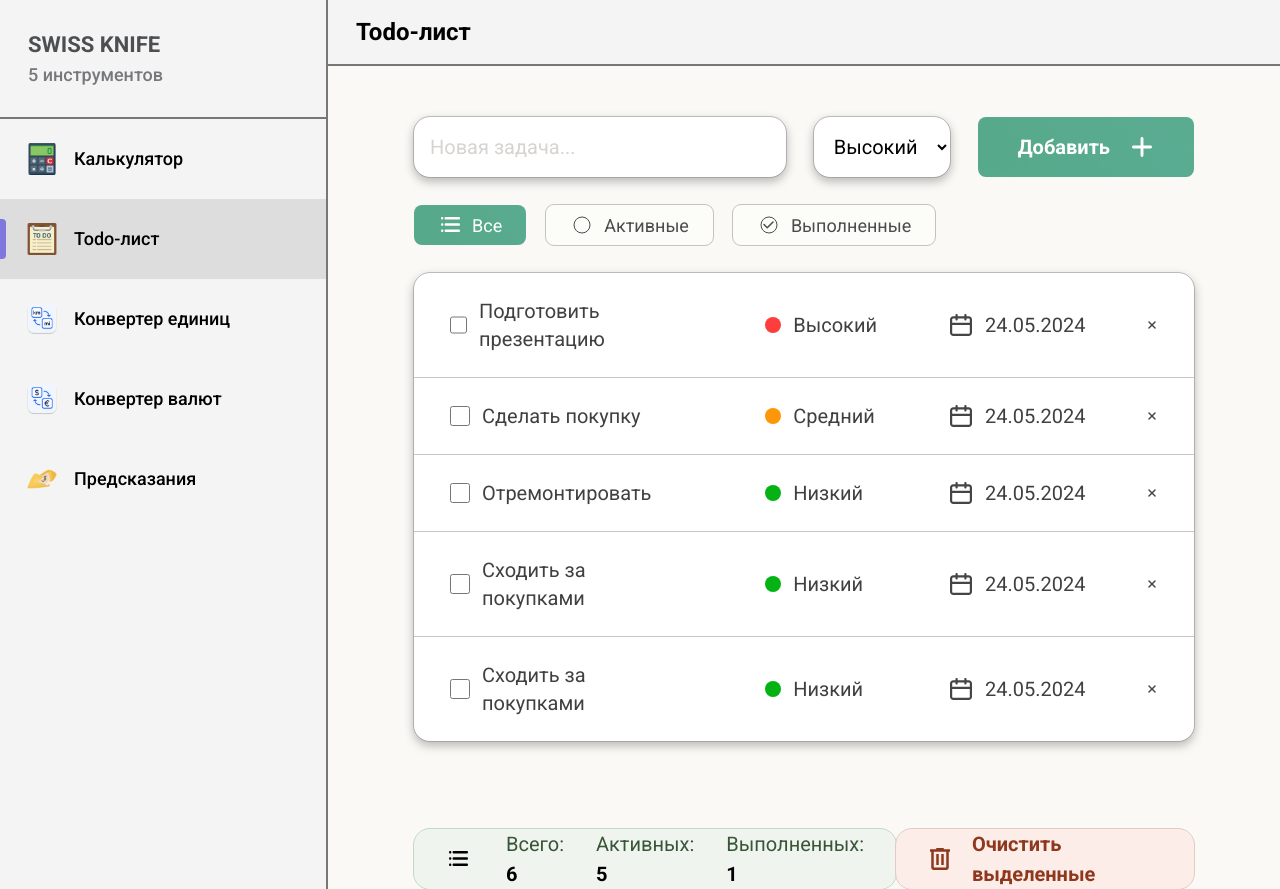
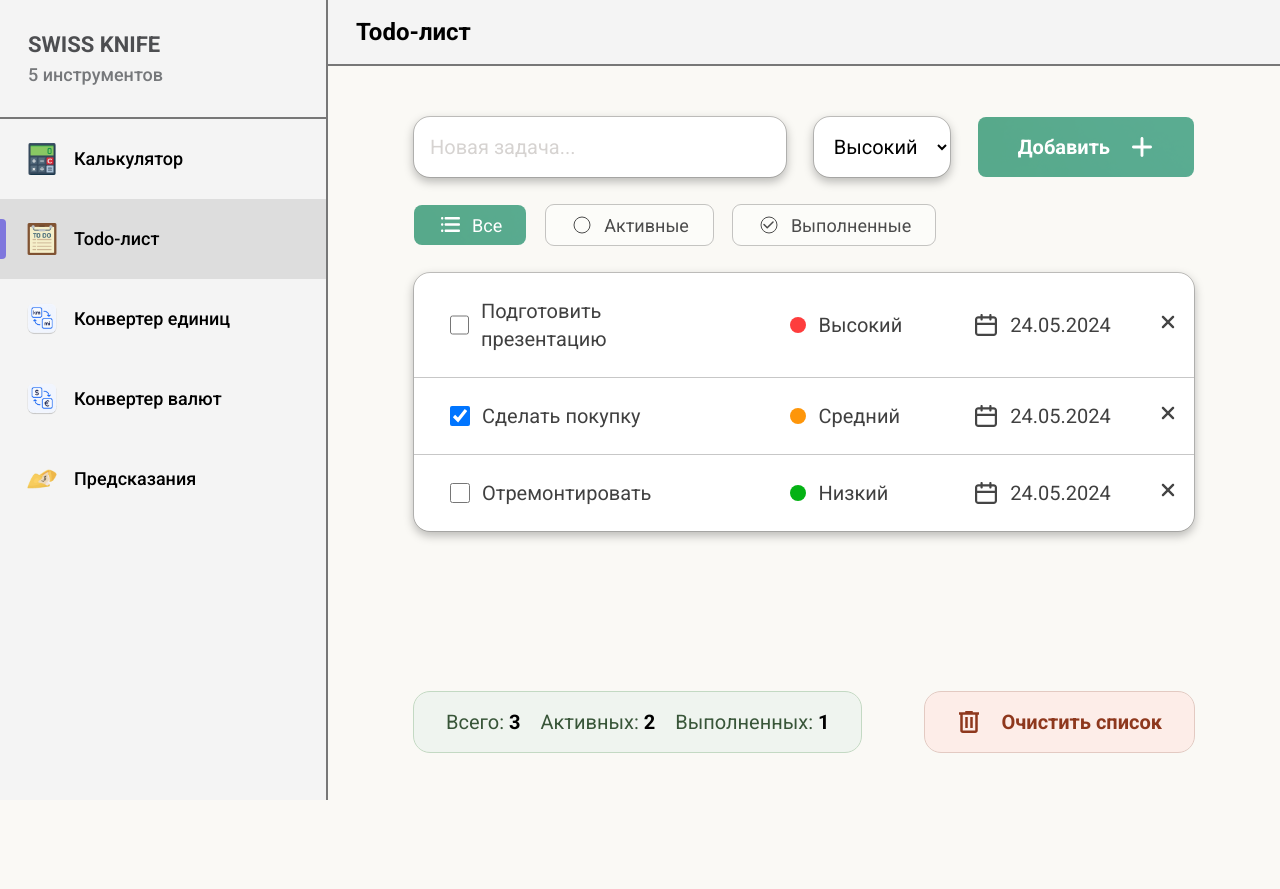
Before and after one commit to BolatovRustam/Swiss-knife, a React (Vite) app: page / in a window 1280 px wide. Both pictures are taken after a click on the element "Todo-лист". After the commit the page ends 800 px from the top, so only its background shows below. Built offline with nearby package versions, Linux system fonts and the light colour scheme; a web font is replaced by a local one.

Commit message:
add todo_list logic

```diff
--- a/src/App.tsx
+++ b/src/App.tsx
@@ -20,7 +20,7 @@ function App() {
 
 
   return (
-    <div className="flex min-h-screen">
+    <div className="flex h-screen">
       <aside className="w-82 border-r-2 border-[#777777] bg-[#F4F4F4]">
         <div className="border-b-2 border-[#777777] pl-7 py-7">
           <h1 className="text-[22px] text-[#4D4E51] font-bold">SWISS KNIFE</h1>
@@ -42,12 +42,12 @@ function App() {
         </div>
       </aside>
 
-      <main className="flex-1">
+      <main className="flex-1 flex flex-col overflow-hidden">
         <div className="border-b-2 border-[#777777] bg-[#F4F4F4] px-7 py-4">
           <h2 className="text-2xl font-semibold">{menuItems.find(el => el.id === activePage)?.label}</h2>
         </div>
 
-        <div>
+        <div className="flex-1 overflow-hidden">
           { activePage  === "calculator" && <Calculator /> }
           { activePage === "todo" && <Todo_List  />}
         </div>
--- a/src/calcuator/Calculator.tsx
+++ b/src/calcuator/Calculator.tsx
@@ -6,7 +6,7 @@ function Calculator() {
     const [currentVar, setCurrentVar] = useState("default")
 
     return (
-        <div className="flex flex-col items-center gap-6.5 pt-10">
+        <div className="flex h-screen flex-col items-center gap-6.5 pt-10">
             <div className="flex gap-4">
                 <button
                     className={`${currentVar === 'default' ? 'bg-[#575757]' : 'bg-[#7C7C7C] hover:bg-[#BABABA]'} text-white font-medium rounded-lg py-2 px-2.5 cursor-pointer select-none`}
--- a/src/todo-list/Todo_List.tsx
+++ b/src/todo-list/Todo_List.tsx
@@ -6,21 +6,60 @@ import checkboxOff from "../assets/icons/checkbox-off.svg"
 import todoImg from "../assets/png/todoPngButton.png"
 import cross from "../assets/icons/cross.svg"
 import calendar from "../assets/icons/calendar.svg"
+import { useState } from "react"
+
+type Task = {
+    id: string,
+    completed: boolean,
+    title: string,
+    priority: string,
+    date: string
+}
 
 
-const data = [
-    {id: crypto.randomUUID(), title: "Подготовить презентацию", priority: "Высокий", date: "24.05.2024"},
-    {id: crypto.randomUUID(), title: "Сделать покупку", priority: "Средний", date: "24.05.2024"},
-    {id: crypto.randomUUID(), title: "Отремонтировать", priority: "Низкий", date: "24.05.2024"},
-    {id: crypto.randomUUID(), title: "Сходить за покупками", priority: "Низкий", date: "24.05.2024"},
-    {id: crypto.randomUUID(), title: "Сходить за покупками", priority: "Низкий", date: "24.05.2024"},
+function Todo_List() {
+    const [data, setData] = useState<Task[]>([
+        {id: crypto.randomUUID(), completed: false, title: "Подготовить презентацию", priority: "Высокий", date: "24.05.2024"},
+        {id: crypto.randomUUID(), completed: true, title: "Сделать покупку", priority: "Средний", date: "24.05.2024"},
+        {id: crypto.randomUUID(), completed: false, title: "Отремонтировать", priority: "Низкий", date: "24.05.2024"},
+    ])
+
+    const [currentData, setCurrentData] = useState({title: "", priority: ""})
+    const [filter, setFilter] = useState<"all" | "active" | "completed">("all")
+
+    const filtetedData = data.filter(el => {
+        if (filter === "active") return !el.completed
+        if (filter === "completed") return el.completed
+        return true
+    })
+
+    const handleCreate  = () => {
+        if (!currentData.title.trim()) {
+            return
+        }
+
+        const today = new Date().toLocaleDateString('ru-RU')
+
+        setData([...data, {...currentData, id: crypto.randomUUID(), completed: false ,date: today}])
+        setCurrentData({ ...currentData, title: ""})
+    }
+
+    const handleDelete = (id:string) => {
+        const newData = data.filter(el => el.id !== id)
+        setData(newData)
+    }
+
+    const handleAllDelete = () => {
+        return setData([])
+    }
+
+    const handleCompleted = (id:string) => {
+        setData(data.map(el => el.id === id ? {...el, completed: !el.completed} : el))
+    }
 
 
-]
-
-function Todo_List() {
     return (
-        <div className="flex flex-col pt-12.75 px-21.5">
+        <div className="flex justify-between h-full flex-col pt-12.75 px-21.5">
 
             {/* Верхняя часть */}
             <div className="flex flex-col gap-7">
@@ -31,18 +70,24 @@ function Todo_List() {
                             className="flex-10 h-15 px-4 bg-white rounded-2xl shadow-[0px_4px_10px_1px_rgba(0,0,0,0.25)] outline outline-1 outline-neutral-500/40 placeholder-stone-300 text-xl"
                             type="text"
                             placeholder="Новая задача..."
+                            value={currentData.title}
+                            onChange={(e) => setCurrentData({...currentData, title: e.target.value})}
                         />
 
-                        <select className="h-15 px-4 bg-white rounded-2xl shadow-[0px_4px_10px_1px_rgba(0,0,0,0.25)] outline outline-1 outline-neutral-500/40 text-xl flex-1 cursor-pointer">
-                            <option value="high">Высокий</option>
-                            <option value="medium">Средний</option>
-                            <option value="low">Низкий</option>
+                        <select
+                            className="h-15 px-4 bg-white rounded-2xl shadow-[0px_4px_10px_1px_rgba(0,0,0,0.25)] outline outline-1 outline-neutral-500/40 text-xl flex-1 cursor-pointer"
+                            onChange={(e)=> setCurrentData({...currentData, priority: e.target.value})}
+                        >
+                            <option value="Высокий">Высокий</option>
+                            <option value="Средний">Средний</option>
+                            <option value="Низкий">Низкий</option>
                         </select>
 
 
                     <button
                         className="h-15 px-10 rounded-lg flex items-center gap-5 text-white text-xl font-semibold cursor-pointer"
                         style={{ backgroundImage: `url(${todoImg})` }}
+                        onClick={handleCreate}
                     >
                         <span>Добавить</span>
                         <img className="w-6 h-6 invert"src={plus} alt="img" />
@@ -54,35 +99,48 @@ function Todo_List() {
                     <button
                         className="flex items-center h-full px-6 gap-2.5 rounded-lg text-white"
                         style={{ backgroundImage: `url(${todoImg})` }}
+                        onClick={() => setFilter("all")}
                     >
                         <img className="invert" src={list} alt="img" />
                         Все
                     </button>
-                    <button className="flex items-center h-full px-6 gap-2.5 rounded-lg bg-white/40 text-[#4C4C4C] outline outline-1 outline-neutral-500/40">
+                    <button
+                        className="flex items-center h-full px-6 gap-2.5 rounded-lg bg-white/40 text-[#4C4C4C] outline outline-1 outline-neutral-500/40"
+                        onClick={() => setFilter("active")}
+                    >
                         <img src={checkboxOff} alt="img" />
                         Активные
                     </button>
-                    <button className="flex items-center h-full px-6 gap-2.5 rounded-lg bg-white/40 text-[#4C4C4C] outline outline-1 outline-neutral-500/40">
+                    <button
+                        className="flex items-center h-full px-6 gap-2.5 rounded-lg bg-white/40 text-[#4C4C4C] outline outline-1 outline-neutral-500/40"
+                        onClick={() => setFilter("completed")}
+                    >
                         <img src={checkboxOn} alt="img" />
                         Выполненные
                     </button>
                 </div>
 
                 {/* Список задач */}
-                <div className="flex flex-1 shadow-[0px_4px_10px_1px_rgba(0,0,0,0.25)] rounded-2xl outline outline-neutral-500/40 overflow-hidden">
-                    <table className="w-full bg-white border-collapse">
+                <div className="flex flex-1 shadow-[0px_4px_10px_1px_rgba(0,0,0,0.25)] rounded-2xl outline outline-neutral-500/40 overflow-auto max-h-[462px] overflow-auto">
+                    <table className="w-full bg-white border-collapse overflow-scroll">
                         <tbody>
-                            {data.map((obj, i)=> (
+                            {filtetedData.map((obj, i)=> (
                                 <tr
                                     key={obj.id}
-                                    className={`[&>td]:px-9 [&>td]:py-6 text-neutral-700 text-xl ${i !== data.length - 1 ? 'border-b border-neutral-500/40' : ''}`}
+                                    className={`[&>td:not(:last-child)]:px-9 [&>td]:py-6 text-neutral-700 text-xl ${i !== data.length - 1 ? 'border-b border-neutral-500/40' : ''}`}
                                 >
-                                    <td >
+                                    <td>
                                         <div className="flex gap-3 items-center">
-                                            <input type="checkbox" className="cursor-pointer w-5 h-5" />
+                                            <input
+                                                type="checkbox"
+                                                className="cursor-pointer w-5 h-5"
+                                                checked={obj.completed}
+                                                onChange={() => handleCompleted(obj.id)}
+                                            />
                                             {obj.title}
                                         </div>
                                     </td>
+
 
                                     <td>
                                         <div className="flex items-center gap-3">
@@ -102,8 +160,13 @@ function Todo_List() {
                                         </div>
                                     </td>
 
-                                    <td>
-                                        <img src={cross} alt="img" />
+                                    <td className="px-4">
+                                        <button
+                                            className="cursor-pointer"
+                                            onClick={() => handleDelete(obj.id)}
+                                        >
+                                            <img src={cross} alt="img" />
+                                        </button>
                                     </td>
 
                                 </tr>
@@ -115,22 +178,23 @@ function Todo_List() {
             </div>
 
             {/* Нижняя панель */}
-            <div className="flex mt-22 w-full h-15 justify-between">
+            <div className="flex w-full h-15 mb-12 justify-between">
 
                 <div className="flex h-full px-8 items-center gap-9 bg-[#EFF4EF] outline outline-1 outline-[#C3D9C3] rounded-2xl">
-                    <img src={list} alt="img" />
-
-                    <p className="flex gap-8 text-[20px] text-[#385538]">
-                        <p>Всего: <span className="font-bold text-black">6</span></p>
-                        <p>Активных: <span className="font-bold text-black">5</span></p>
-                        <p>Выполненных: <span className="font-bold text-black">1</span></p>
+                    <p className="flex gap-5 text-[20px] text-[#385538]">
+                        <p>Всего: <span className="font-bold text-black">{data.length}</span></p>
+                        <p>Активных: <span className="font-bold text-black">{data.filter(el=> !el.completed).length}</span></p>
+                        <p>Выполненных: <span className="font-bold text-black">{data.filter(el=> el.completed).length}</span></p>
                     </p>
                 </div>
 
-                <div className="flex h-full px-8 items-center gap-5 bg-[#FDEDE8] text-[#8E381D] text-[20px] font-semibold outline outline-1 outline-[#E3CAC2] rounded-2xl cursor-pointer">
+                <button
+                    className="flex h-full px-8 items-center gap-5 bg-[#FDEDE8] text-[#8E381D] text-[20px] font-semibold outline outline-1 outline-[#E3CAC2] rounded-2xl cursor-pointer"
+                    onClick={handleAllDelete}
+                >
                     <img src={delet} alt="img" />
-                    <p>Очистить выделенные</p>
-                </div>
+                    <p>Очистить список</p>
+                </button>
             </div>
         </div>
     )
```
